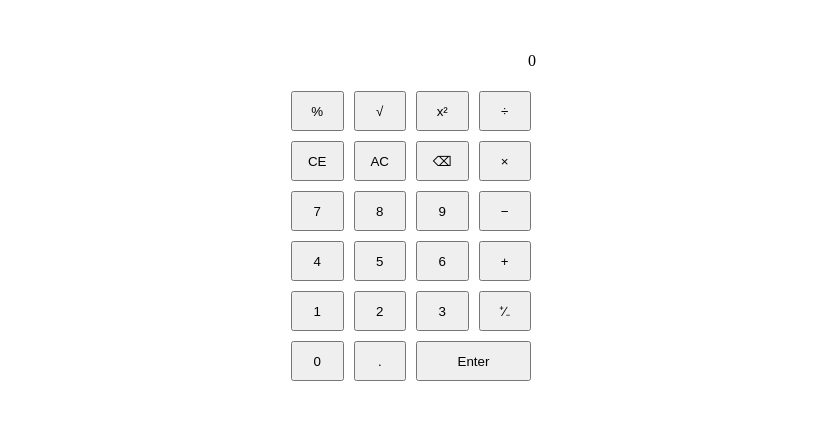
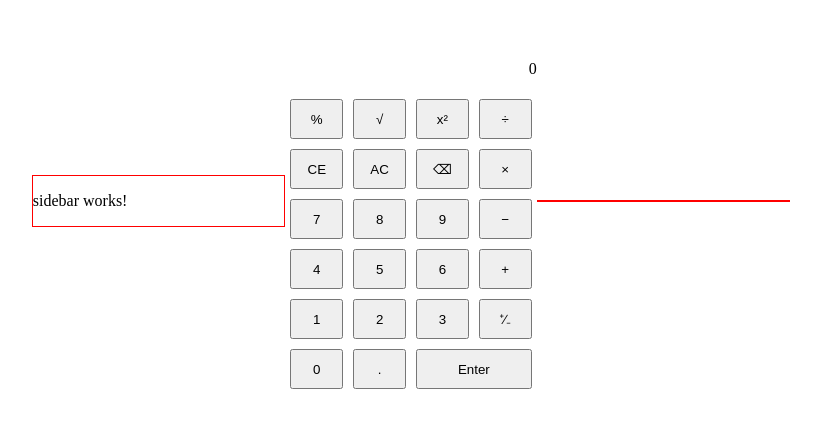
Before and after one commit to jacktho/calculator, an Angular app: page / in a window 1280 px wide. Shown: the top 428 px of the page, without its empty margins (229-1050 px from the left). Built offline with nearby package versions, Linux system fonts and the light colour scheme.

Commit message:
added sidebar component and some styles

```diff
--- a/src/app/app.component.css
+++ b/src/app/app.component.css
@@ -1,7 +1,23 @@
+.app-container {
+  display: flex;
+  justify-content: center;
+  align-items: center;
+}
+
+app-sidebar {
+  margin-left: 20%;
+  width: 20%;
+  border: 1px solid red;
+}
+
 .main-calculator {
-  margin-left: auto;
-  margin-right: auto;
-  width: 250px;
+  width: 20%;
+}
+
+.placeholder {
+  margin-right: 20%;
+  width: 20%;
+  border: 1px solid red;
 }
 
 .button-wrap {
--- a/src/app/app.component.html
+++ b/src/app/app.component.html
@@ -1,4 +1,5 @@
-
+<div class='app-container'>
+    <app-sidebar></app-sidebar>
     <div class="main-calculator">
       <app-formula-screen></app-formula-screen>
       <app-solution-screen></app-solution-screen>
@@ -28,3 +29,5 @@
         <app-enter-input class="stretch"></app-enter-input>
       </div>
     </div>
+    <div class="placeholder"></div>
+</div>
```
Lines whose indentation alone changed are shown as unchanged.
